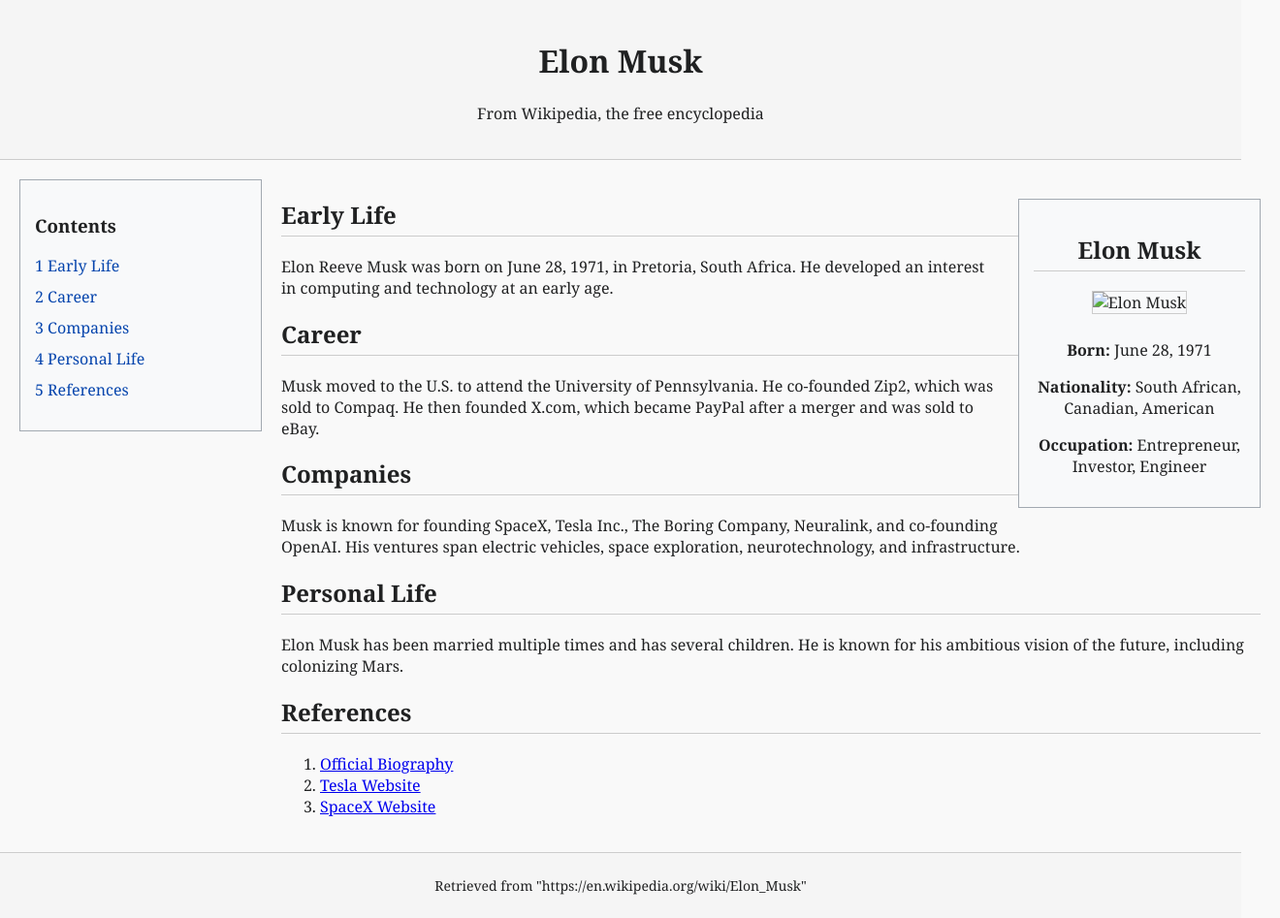
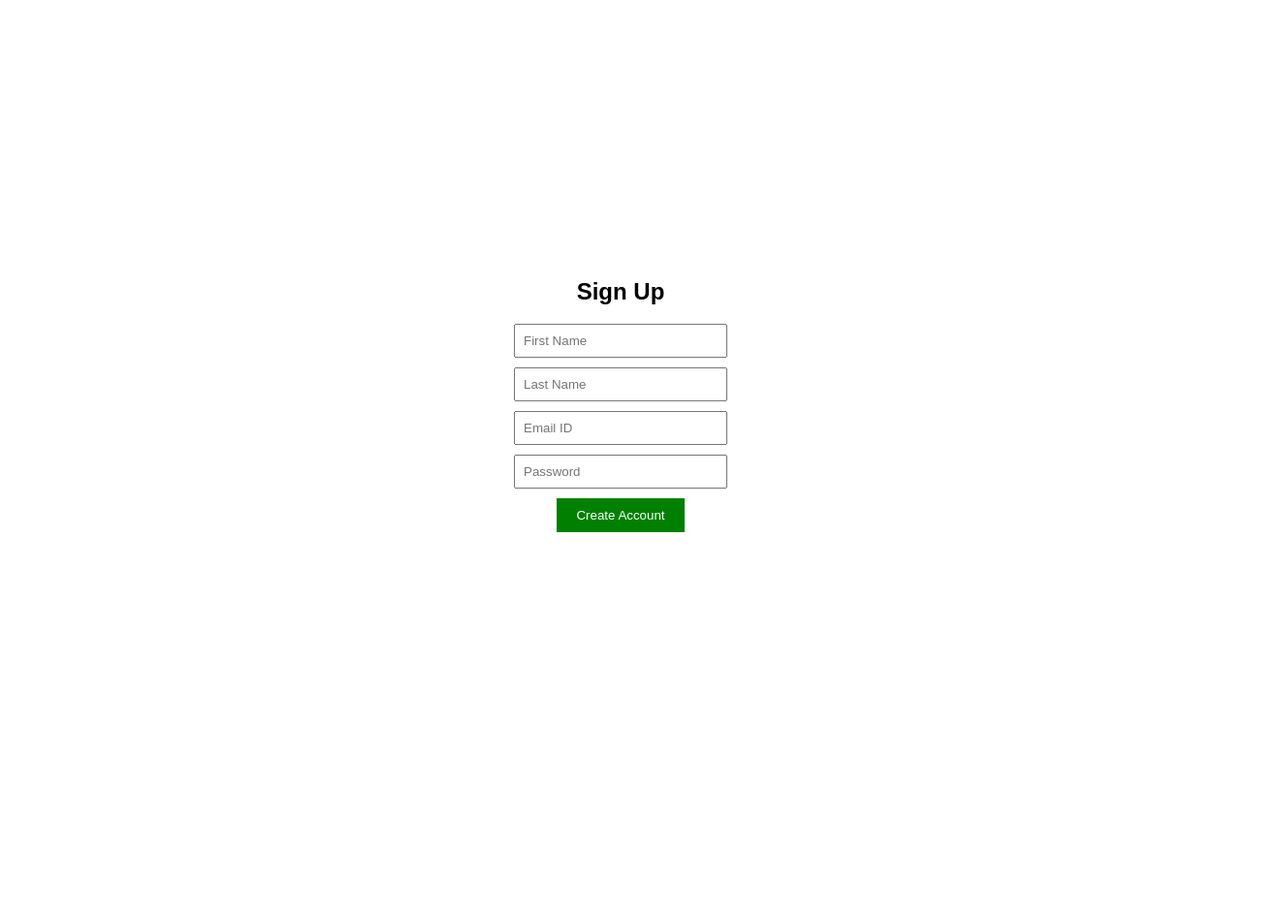
Before and after one commit to sharath052005/Mern-Assignment, a plain HTML site: page index.html in a window 1280 px wide. Shown: the whole page at 97% size, 1320 px wide, since content can reach past the window. After the commit the page ends 816 px from the top, so only its background shows below. Drawn offline with Linux system fonts and the light colour scheme.

Commit message:
Add files via upload

```diff
--- a/index.html
+++ b/index.html
@@ -1,66 +1,52 @@
 <!DOCTYPE html>
 <html lang="en">
 <head>
-    <meta charset="UTF-8">
-    <title>Elon Musk - Wikipedia</title>
-    <link rel="stylesheet" href="style.css">
+  <meta charset="UTF-8">
+  <title>Sign Up Form</title>
+  <style>
+    body {
+      font-family: Arial, sans-serif;
+      display: flex;
+      justify-content: center;
+      align-items: center;
+      height: 100vh;
+    }
+
+    .signup-form {
+      text-align: center;
+    }
+
+    .signup-form input {
+      display: block;
+      margin: 10px auto;
+      padding: 8px;
+      width: 200px;
+    }
+
+    .signup-form button {
+      background-color: green;
+      color: white;
+      border: none;
+      padding: 10px 20px;
+      cursor: pointer;
+    }
+  </style>
 </head>
 <body>
+  <div class="signup-form">
+    <h2>Sign Up</h2>
+    <input type="text" id="firstName" placeholder="First Name">
+    <input type="text" id="lastName" placeholder="Last Name">
+    <input type="email" id="email" placeholder="Email ID">
+    <input type="password" id="password" placeholder="Password">
+    <button onclick="showPassword()">Create Account</button>
+  </div>
 
-    <header>
-        <h1>Elon Musk</h1>
-        <p>From Wikipedia, the free encyclopedia</p>
-    </header>
-
-    <div class="main-content">
-
-        <div class="sidebar">
-            <h3>Contents</h3>
-            <ul>
-                <li><a href="#early">1 Early Life</a></li>
-                <li><a href="#career">2 Career</a></li>
-                <li><a href="#companies">3 Companies</a></li>
-                <li><a href="#personal">4 Personal Life</a></li>
-                <li><a href="#references">5 References</a></li>
-            </ul>
-        </div>
-
-        <div class="content-area">
-
-            <div class="infobox">
-                <h2>Elon Musk</h2>
-                <img src="elon.webp" alt="Elon Musk" class="infobox-img">
-                <p><strong>Born:</strong> June 28, 1971</p>
-                <p><strong>Nationality:</strong> South African, Canadian, American</p>
-                <p><strong>Occupation:</strong> Entrepreneur, Investor, Engineer</p>
-            </div>
-
-            <h2 id="early">Early Life</h2>
-            <p>Elon Reeve Musk was born on June 28, 1971, in Pretoria, South Africa. He developed an interest in computing and technology at an early age.</p>
-
-            <h2 id="career">Career</h2>
-            <p>Musk moved to the U.S. to attend the University of Pennsylvania. He co-founded Zip2, which was sold to Compaq. He then founded X.com, which became PayPal after a merger and was sold to eBay.</p>
-
-            <h2 id="companies">Companies</h2>
-            <p>Musk is known for founding SpaceX, Tesla Inc., The Boring Company, Neuralink, and co-founding OpenAI. His ventures span electric vehicles, space exploration, neurotechnology, and infrastructure.</p>
-
-            <h2 id="personal">Personal Life</h2>
-            <p>Elon Musk has been married multiple times and has several children. He is known for his ambitious vision of the future, including colonizing Mars.</p>
-
-            <h2 id="references">References</h2>
-            <ol>
-                <li><a href="#">Official Biography</a></li>
-                <li><a href="#">Tesla Website</a></li>
-                <li><a href="#">SpaceX Website</a></li>
-            </ol>
-
-        </div>
-
-    </div>
-
-    <footer>
-        <p>Retrieved from "https://en.wikipedia.org/wiki/Elon_Musk"</p>
-    </footer>
-
+  <script>
+    function showPassword() {
+      let password = document.getElementById("password").value;
+      alert("Your password is: " + password);
+    }
+  </script>
 </body>
 </html>
```
